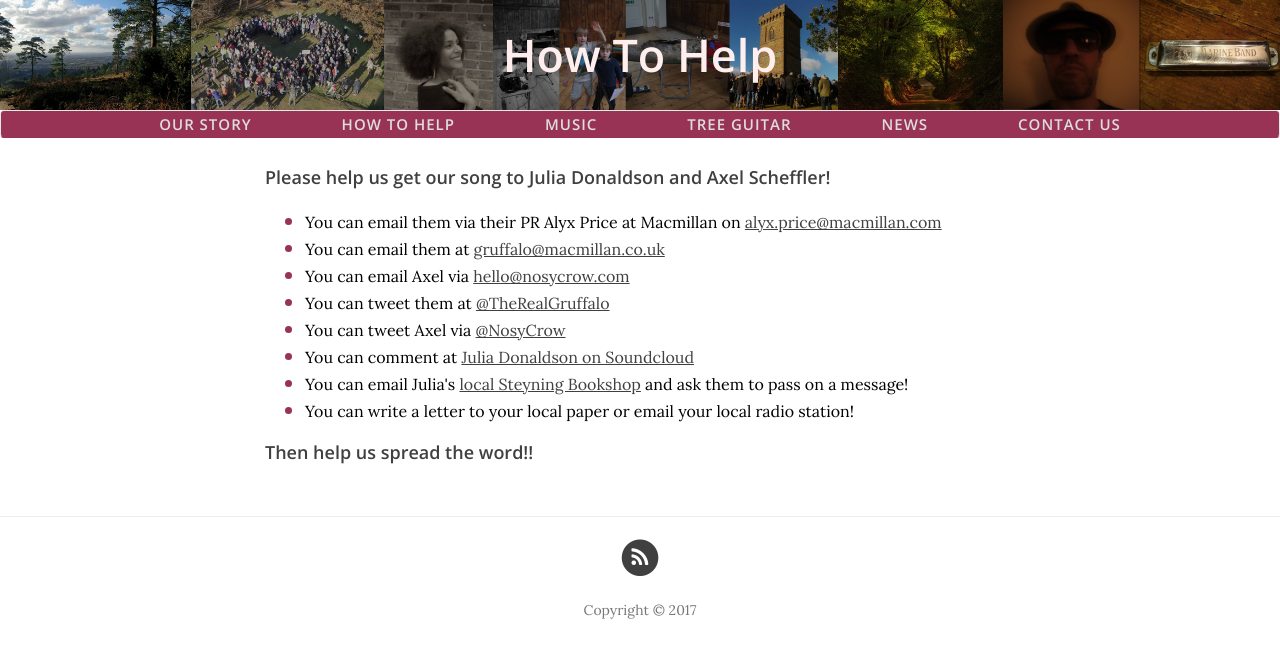
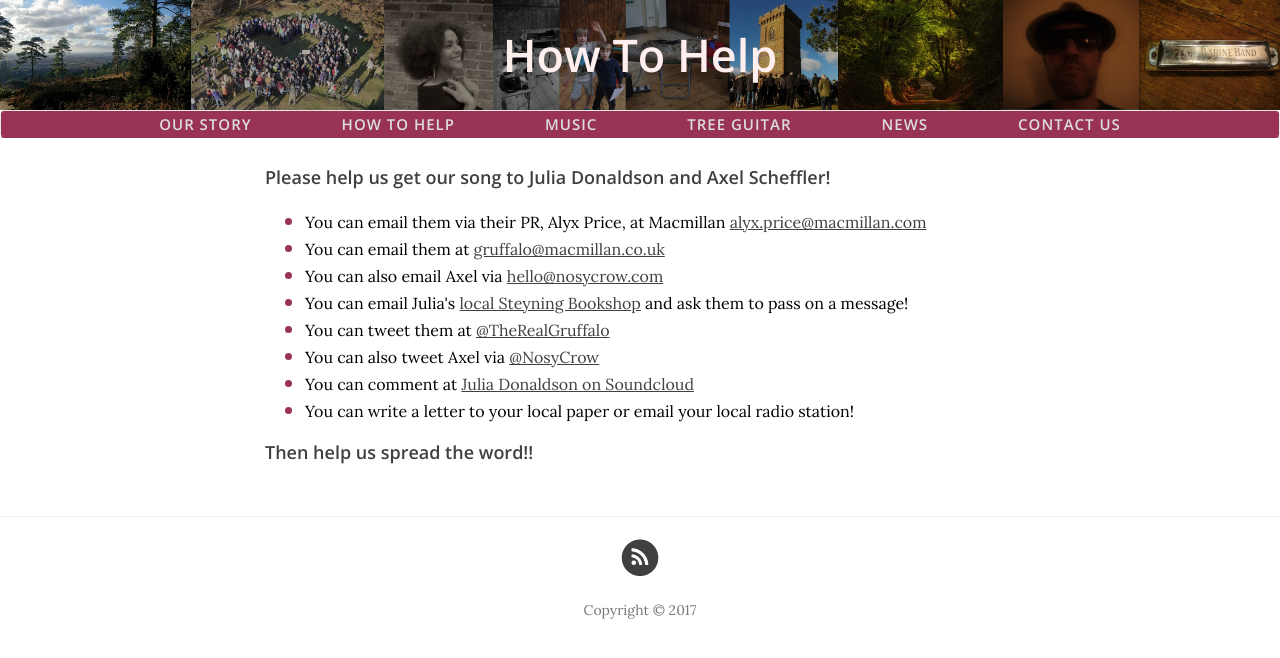
Before and after one commit to voiceforleithhill/leithhillblues.co.uk, a Jekyll site: the page built from how-to-help.html, in a window 1280 px wide. Shown: the top 658 px of the page. Built offline with Jekyll 4.4.1, drawn with Linux system fonts in a browser that asks for light colours; nearby versions of some CDN libraries.

Commit message:
Content updates

```diff
--- a/how-to-help.html
+++ b/how-to-help.html
@@ -5,13 +5,13 @@
 
 <h4>Please help us get our song to Julia Donaldson and Axel Scheffler!</h4>
 <p><ul>
-  <li class="cta"><p>You can email them via their PR Alyx Price at Macmillan on <a href="alyx.price@macmillan.com">alyx.price@macmillan.com</a></p></li>
+  <li class="cta"><p>You can email them via their PR, Alyx Price, at Macmillan <a href="alyx.price@macmillan.com">alyx.price@macmillan.com</a></p></li>
   <li class="cta"><p>You can email them at <a href="mailto:gruffalo@macmillan.co.uk">gruffalo@macmillan.co.uk</a> </p></p></li>
-  <li class="cta"><p>You can email Axel via <a href="mailto:hello@nosycrow.com">hello@nosycrow.com</a></p></li>
+  <li class="cta"><p>You can also email Axel via <a href="mailto:hello@nosycrow.com">hello@nosycrow.com</a></p></li>
+  <li class="cta"><p>You can email Julia's <a href="mailto:info@steyningbookshop.co.uk">local Steyning Bookshop</a> and ask them to pass on a message!</p></li>
   <li class="cta"><p>You can tweet them at <a href="https://twitter.com/TheRealGruffalo">@TheRealGruffalo</a></p></li>
-  <li class="cta"><p>You can tweet Axel via <a href="https://twitter.com/NosyCrow">@NosyCrow</a></p></li>
+  <li class="cta"><p>You can also tweet Axel via <a href="https://twitter.com/NosyCrow">@NosyCrow</a></p></li>
   <li class="cta"><p>You can comment at <a href="https://soundcloud.com/pan-macmillan/sets/julia-donaldson">Julia Donaldson on Soundcloud</a></p></li>
-  <li class="cta"><p>You can email Julia's <a href="mailto:info@steyningbookshop.co.uk">local Steyning Bookshop</a> and ask them to pass on a message!</p></li>
   <li class="cta"><p>You can write a letter to your local paper or email your local radio station!</p></li>
 </ul></p>
 
```
